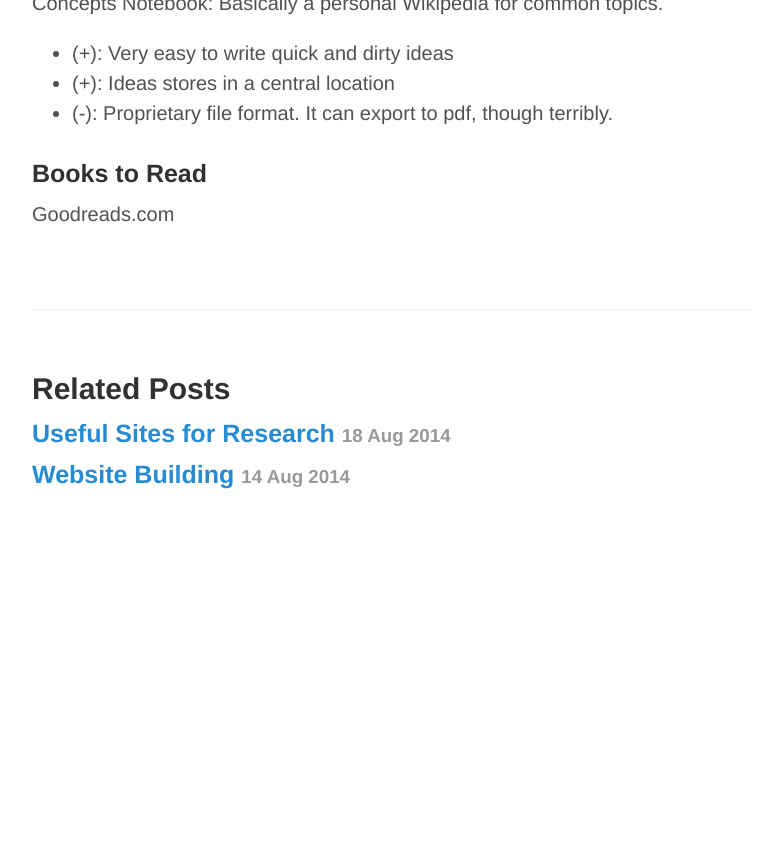
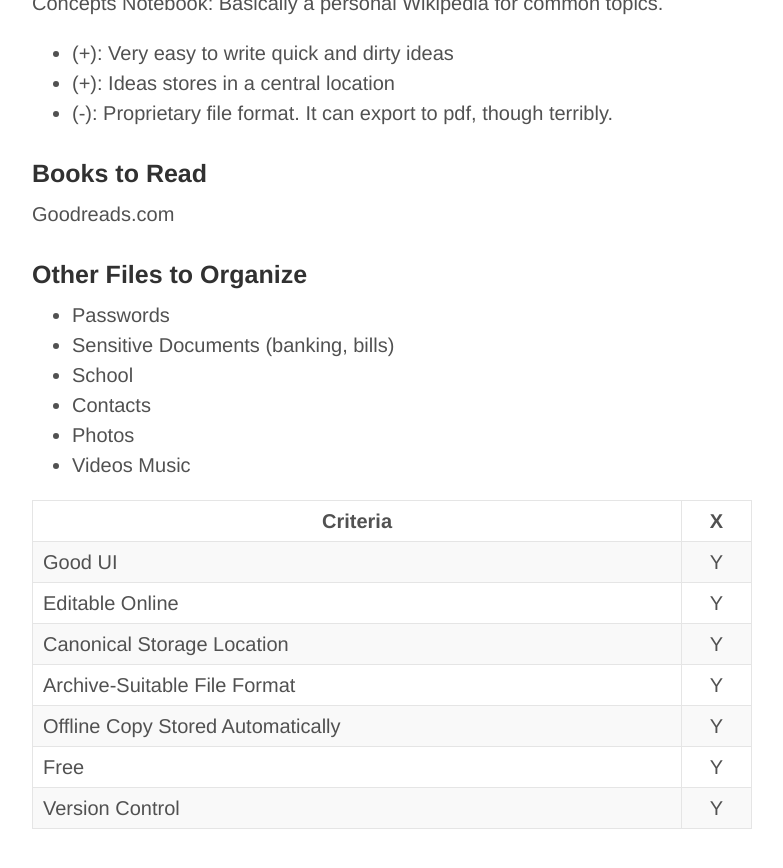
Before and after one commit to victorgan/victorgan.github.io, a Jekyll site: the page built from _posts/2014-09-15-organizing-files.md, in a window 1280 px wide and 900 px high, scrolled down 1501 px. Shown: the top 868 px of the window, without its empty margins (248-1031 px from the left). Built offline with Jekyll 4.4.1, drawn with Linux system fonts in a browser that asks for light colours; comment, search, counter and statistics services are not loaded; before the commit the page ends 2051 px from its top, so only the background shows below that.

Commit message:
Update 2014-09-15-organizing-files.md

```diff
--- a/_posts/2014-09-15-organizing-files.md
+++ b/_posts/2014-09-15-organizing-files.md
@@ -62,3 +62,22 @@ Concepts Notebook: Basically a personal Wikipedia for common topics.
 
 ### Books to Read
 Goodreads.com
+
+### Other Files to Organize
+
+- Passwords
+- Sensitive Documents (banking, bills)
+- School
+- Contacts
+- Photos
+- Videos Music
+
+| Criteria                          | X |
+|-----------------------------------|:-:|
+| Good UI                           | Y |
+| Editable Online                   | Y |
+| Canonical Storage Location        | Y |
+| Archive-Suitable File Format      | Y |
+| Offline Copy Stored Automatically | Y |
+| Free                              | Y |
+| Version Control                   | Y |
```
